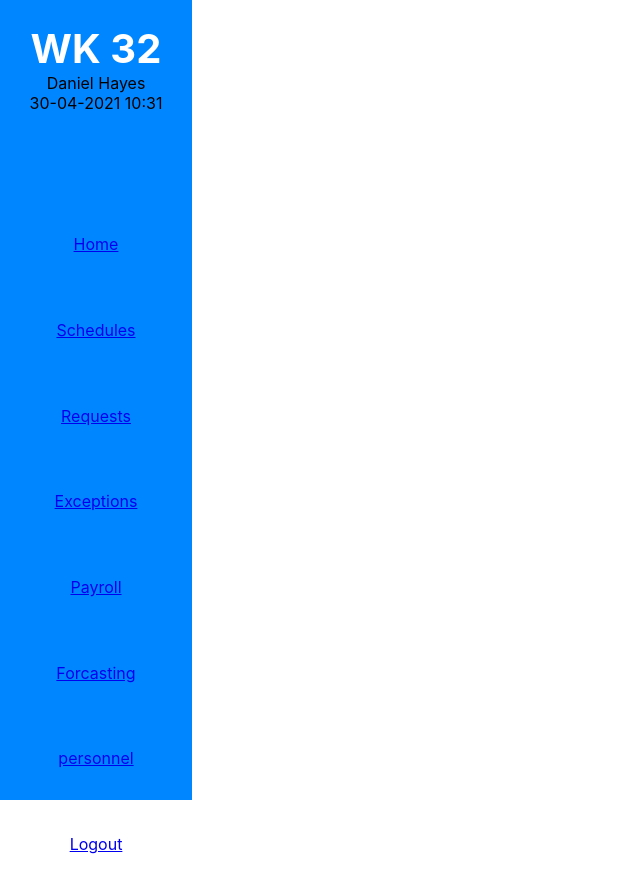
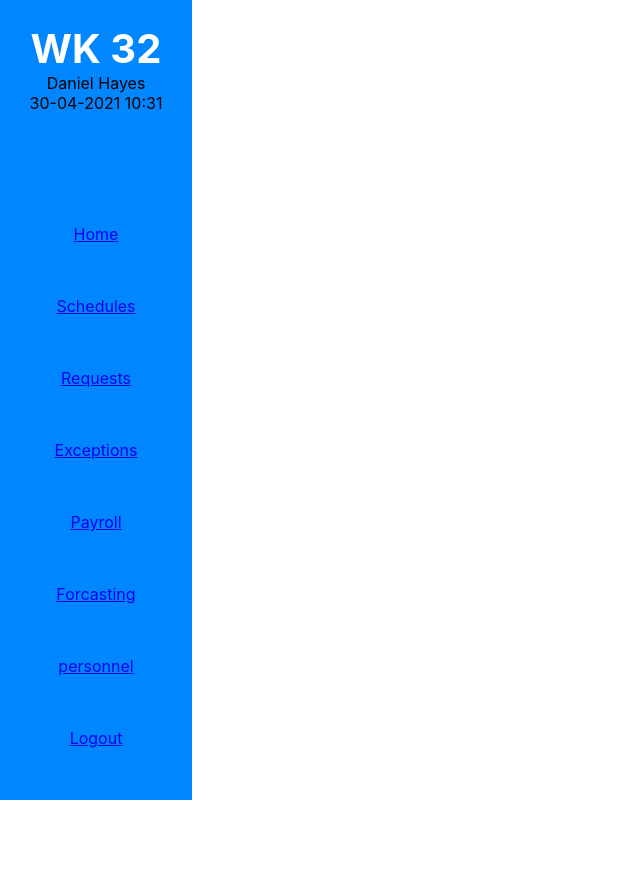
Before and after one commit to Danhayes3008/retail-managment-system-demo, a React (Create React App) app: page / in a window 1280 px wide. Shown: the whole page, without its empty margins (0-640 px from the left). After the commit the page ends 800 px from the top, so only its background shows below. Built offline with nearby package versions, Linux system fonts and the light colour scheme.

Commit message:
fixed my navigation list items so there lined up correctly

```diff
--- a/src/App.css
+++ b/src/App.css
@@ -37,10 +37,12 @@ nav {
 }
 
 .list-item {
-  height: 14.28%;
+  height: 12%;
 }
 
 .list-item a{
-  position: relative;
-  top: 40%;
+  display: block;
+  width: 100%;
+  padding-top: 12.5%;
+  padding-bottom: 12.5%;
 }
```
